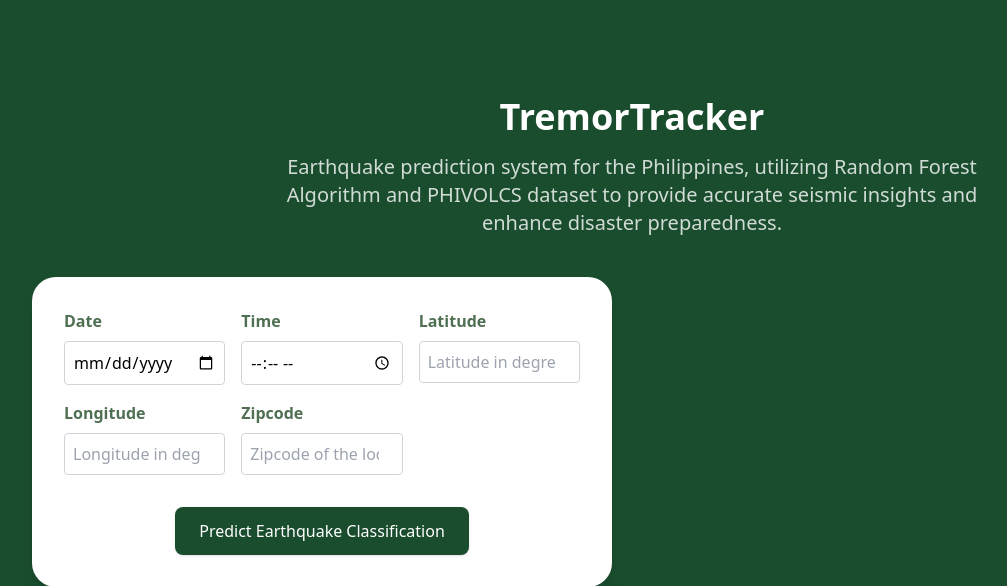
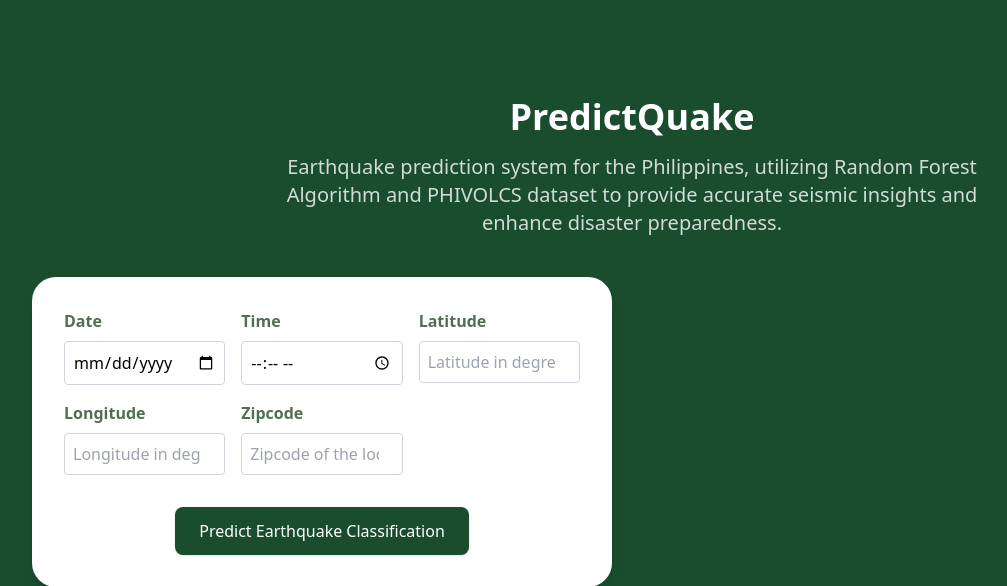
Before and after one commit to kurt-ds/earthquake_pred, a Flask app: template templates/earthquake.html in a window 1280 px wide. Shown: the top 586 px of the page, without its empty margins (8-1015 px from the left). Run offline with Flask 2, Linux system fonts and the light colour scheme; the template is opened without the code that fills it, so the values that code supplies are empty; style sheets or scripts are compiled from the project's sources; parts of the project's set-up code (start-up, migrations or seed data) failed here and were passed over; some libraries are stand-ins or nearby versions.

Commit message:
feat: update system name

```diff
--- a/templates/earthquake.html
+++ b/templates/earthquake.html
@@ -3,7 +3,7 @@
   <head>
     <meta charset="UTF-8" />
     <meta name="viewport" content="width=device-width, initial-scale=1.0" />
-    <title>TremorTracker: Earthquake Classification System</title>
+    <title>PredictQuake: Earthquake Classification System</title>
     <meta
       name="description"
       content="TremorTracker is an earthquake prediction system for the Philippines, utilizing machine learning and PHIVOLCS dataset to provide accurate seismic insights and enhance disaster preparedness."
@@ -32,7 +32,7 @@
   </head>
   <body class="bg-primary-500 font-display my-16">
     <div class="flex flex-col min-h-screen justify-center items-center">
-      <h1 class="text-4xl font-bold text-center text-white">TremorTracker</h1>
+      <h1 class="text-4xl font-bold text-center text-white">PredictQuake</h1>
       <div class="container mx-auto px-10">
         <div class="text-center mt-4 mx-auto w-full max-w-3xl">
           <h5 class="text-xl text-white/80">
```
